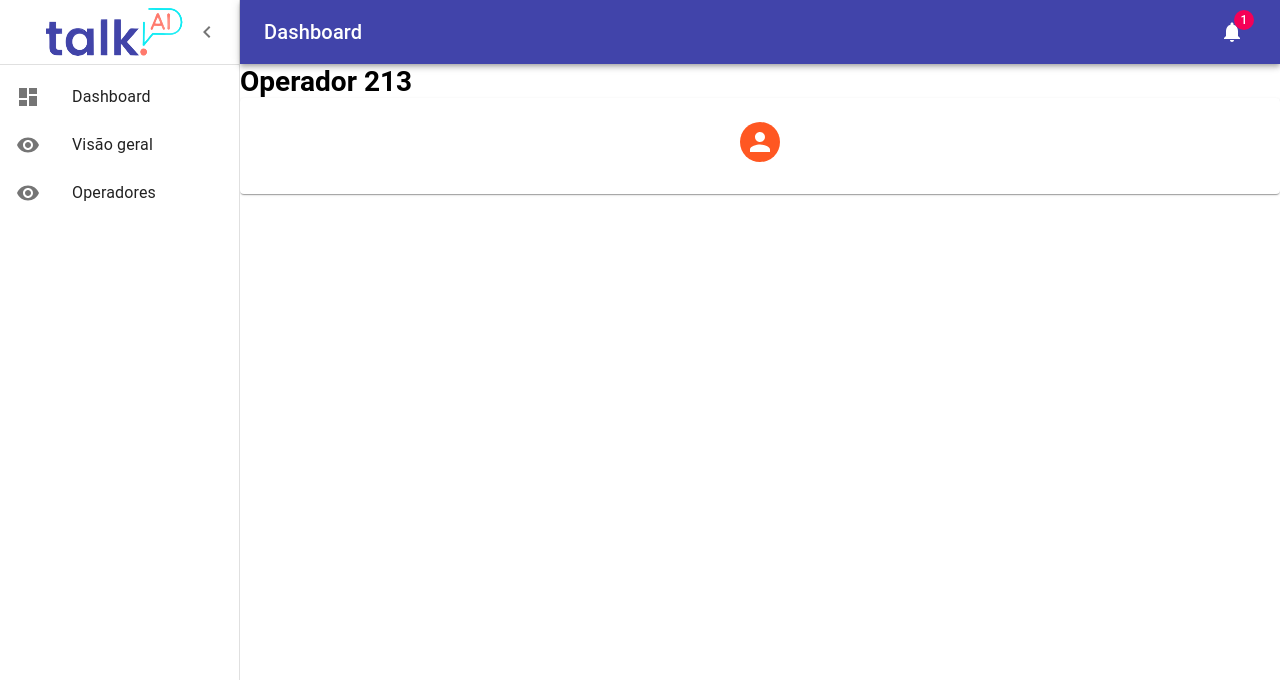
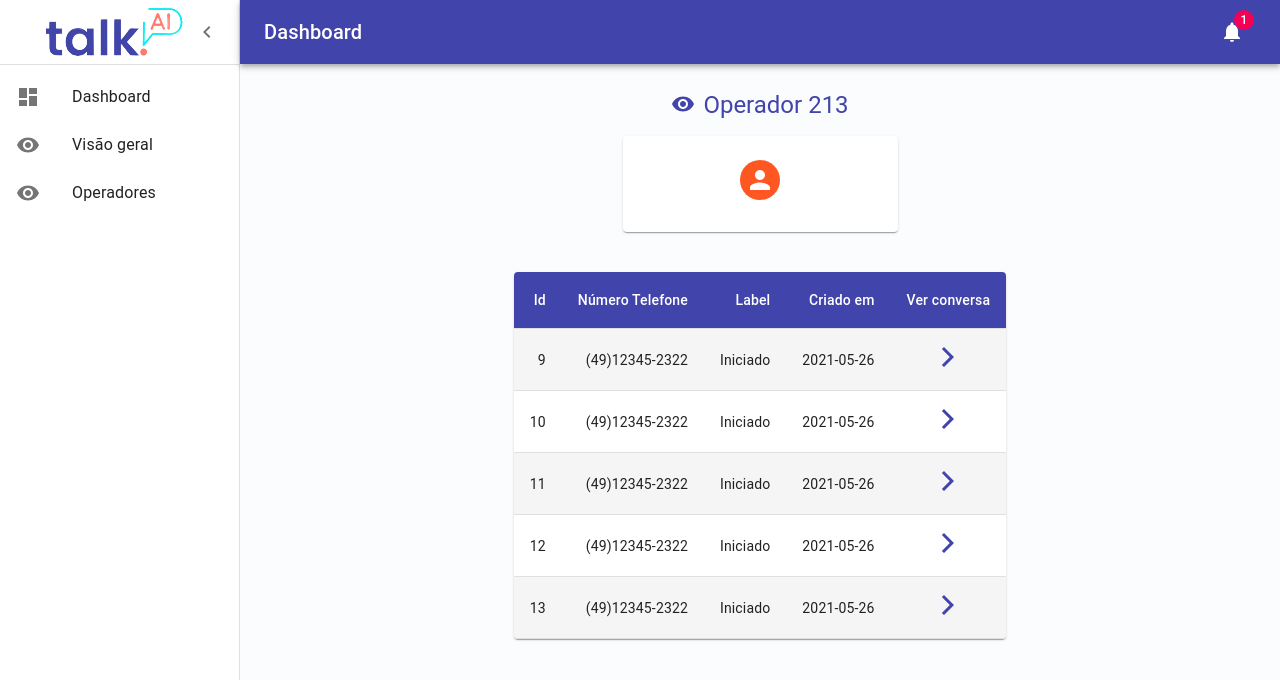
Before and after one commit to Arthurgallina1/talkai-dashboard, a React (Create React App) app: page /operadores/213 in a window 1280 px wide. Shown: the top 680 px of the page. Built offline with nearby package versions, Linux system fonts and the light colour scheme; what react-fusioncharts would draw is missing.

Commit message:
addtables

```diff
--- /dev/null
+++ b/src/components/commom/OperatorCard.js
@@ -0,0 +1,32 @@
+import React from 'react'
+import { Link } from 'react-router-dom'
+import { Grid } from '@material-ui/core'
+import { ArrowForwardIos } from '@material-ui/icons'
+import Avatar from 'components/commom/Avatar'
+import Card from 'components/commom/Card'
+
+export default function OperatorCard({ operator, showLink = false }) {
+  return (
+    <Card>
+      <Grid container direction="column" alignItems="center">
+        <Avatar />
+        {operator.name}
+      </Grid>
+      {showLink && (
+        <Grid
+          container
+          direction="column"
+          alignItems="center"
+          style={{ marginTop: 15 }}
+        >
+          <Link to={`/operadores/${213}`}>
+            <Grid container justify="center" alignItems="center">
+              <h4>{operator.id}</h4>
+              <ArrowForwardIos color="primary" fontSize="small" />
+            </Grid>
+          </Link>
+        </Grid>
+      )}
+    </Card>
+  )
+}
--- /dev/null
+++ b/src/components/commom/Table.js
@@ -0,0 +1,84 @@
+import React from 'react'
+import { withStyles, makeStyles } from '@material-ui/core/styles'
+import { ArrowForwardIos } from '@material-ui/icons'
+import {
+  Table,
+  TableBody,
+  TableCell,
+  TableContainer,
+  TableHead,
+  TableRow
+} from '@material-ui/core'
+import Paper from '@material-ui/core/Paper'
+
+const StyledTableCell = withStyles((theme) => ({
+  head: {
+    backgroundColor: theme.palette.primary.main,
+    color: theme.palette.common.white
+  },
+  body: {
+    fontSize: 14
+  }
+}))(TableCell)
+
+const StyledTableRow = withStyles((theme) => ({
+  root: {
+    '&:nth-of-type(odd)': {
+      backgroundColor: theme.palette.action.hover
+    }
+  }
+}))(TableRow)
+
+function createData(id, clientPhone, label, createdAt) {
+  return { id, clientPhone, label, createdAt }
+}
+
+const rows = [
+  createData(9, '(49)12345-2322', 'Iniciado', '2021-05-26'),
+  createData(10, '(49)12345-2322', 'Iniciado', '2021-05-26'),
+  createData(11, '(49)12345-2322', 'Iniciado', '2021-05-26'),
+  createData(12, '(49)12345-2322', 'Iniciado', '2021-05-26'),
+  createData(13, '(49)12345-2322', 'Iniciado', '2021-05-26')
+]
+
+const useStyles = makeStyles((theme) => ({
+  table: {
+    minWidth: 450,
+    [theme.breakpoints.down('sm')]: {
+      minWidth: 350
+    }
+  }
+}))
+
+export default function CustomizedTables() {
+  const classes = useStyles()
+
+  return (
+    <TableContainer component={Paper}>
+      <Table className={classes.table} aria-label="customized table">
+        <TableHead>
+          <TableRow>
+            <StyledTableCell align="right">Id</StyledTableCell>
+            <StyledTableCell align="right">Número Telefone</StyledTableCell>
+            <StyledTableCell align="right">Label</StyledTableCell>
+            <StyledTableCell align="right">Criado em</StyledTableCell>
+            <StyledTableCell align="right">Ver conversa</StyledTableCell>
+          </TableRow>
+        </TableHead>
+        <TableBody>
+          {rows.map((row) => (
+            <StyledTableRow key={row.id}>
+              <StyledTableCell align="right">{row.id}</StyledTableCell>
+              <StyledTableCell align="right">{row.clientPhone}</StyledTableCell>
+              <StyledTableCell align="right">{row.label}</StyledTableCell>
+              <StyledTableCell align="right">{row.createdAt}</StyledTableCell>
+              <StyledTableCell align="center">
+                <ArrowForwardIos color="primary" />
+              </StyledTableCell>
+            </StyledTableRow>
+          ))}
+        </TableBody>
+      </Table>
+    </TableContainer>
+  )
+}
--- a/src/components/commom/Text.js
+++ b/src/components/commom/Text.js
@@ -1,5 +1,10 @@
+import { Typography } from '@material-ui/core'
 import React from 'react'
 
-export default function Text() {
-  return <div></div>
+export default function Text({ children, variant = 'h5', color = 'primary' }) {
+  return (
+    <Typography color={color} variant={variant}>
+      {children}
+    </Typography>
+  )
 }
--- a/src/components/commom/Title.js
+++ b/src/components/commom/Title.js
@@ -1,10 +1,24 @@
 import React from 'react'
-import Typography from '@material-ui/core/Typography'
+import { Grid, Box, makeStyles } from '@material-ui/core'
+import Text from './Text'
 
-export default function Title(props) {
+const useStyles = makeStyles((theme) => ({
+  container: {
+    color: theme.palette.primary.main
+  }
+}))
+
+export default function Title({ children, icon = '' }) {
+  const classes = useStyles()
   return (
-    <Typography component="h2" variant="h6" color="primary" gutterBottom>
-      {props.children}
-    </Typography>
+    <Grid
+      container
+      justify="center"
+      alignItems="center"
+      className={classes.container}
+    >
+      <Box mr={1}>{!!icon && icon}</Box>
+      <Text>{children}</Text>
+    </Grid>
   )
 }
--- a/src/pages/Operador.js
+++ b/src/pages/Operador.js
@@ -1,9 +1,11 @@
 import React, { useEffect, useState } from 'react'
 import { useParams } from 'react-router-dom'
-import { Grid } from '@material-ui/core'
-import Card from 'components/commom/Card'
-import Avatar from 'components/commom/Avatar'
+import { Visibility } from '@material-ui/icons'
+import { Box, Grid } from '@material-ui/core'
 import Loading from 'components/commom/Loading'
+import Title from 'components/commom/Title'
+import OperatorCard from 'components/commom/OperatorCard'
+import Table from 'components/commom/Table'
 // import useFetch from 'hooks/useFetch'
 
 export default function Operador() {
@@ -38,30 +40,33 @@ export default function Operador() {
         setOperatorData(mock.data)
         // const response = await getOperatorsData()
         setLoading(false)
+        console.log(operatorData, mock.data)
       } catch (err) {
-        console.log(loading)
         setLoading(false)
       }
     }
-    console.debug('data', 12312)
-
     fetchData()
-  }, [])
+  }, [loading])
 
   return (
     <div>
       {loading ? (
         <Loading />
       ) : (
-        <>
-          <h1>Operador {operatorId} </h1>
-          <Card>
-            <Grid container direction="column" alignItems="center">
-              <Avatar />
-              {operatorData.name}
-            </Grid>
-          </Card>
-        </>
+        <Box p={3}>
+          <Title icon={<Visibility />}>Operador {operatorId}</Title>
+          <Grid
+            container
+            direction="column"
+            alignItems="center"
+            style={{ marginTop: 15 }}
+          >
+            <OperatorCard operator={operatorId} />
+            <Box mt={5}>
+              <Table />
+            </Box>
+          </Grid>
+        </Box>
       )}
     </div>
   )
--- a/src/pages/Operadores.js
+++ b/src/pages/Operadores.js
@@ -1,12 +1,31 @@
 import React, { useState, useEffect } from 'react'
-import { Link } from 'react-router-dom'
-import { Grid } from '@material-ui/core'
-import Avatar from 'components/commom/Avatar'
+import { Grid, makeStyles } from '@material-ui/core'
 import Loading from 'components/commom/Loading'
-import Card from 'components/commom/Card'
 import { getOperatorsData } from 'services/api'
+import Title from 'components/commom/Title'
+import { Visibility } from '@material-ui/icons'
+import OperatorCard from 'components/commom/OperatorCard'
+
+const useStyles = makeStyles((theme) => ({
+  container: {
+    padding: theme.spacing(2)
+  },
+  grid: {
+    marginTop: 30,
+    display: 'grid',
+    gridGap: '30px',
+    maxWidth: 400
+    // [theme.breakpoints.down('md')]: {
+    //   gridTemplateColumns: '1fr'
+    // }
+  },
+  card: {
+    padding: theme.spacing(2)
+  }
+}))
 
 export default function Operadores() {
+  const classes = useStyles()
   const [operatorsData, setOperatorsData] = useState([])
   const [loading, setLoading] = useState(true)
 
@@ -14,9 +33,14 @@ export default function Operadores() {
     const fetchData = async () => {
       try {
         const response = await getOperatorsData()
-        setOperatorsData(response.data)
-        setLoading(false)
+        if (response.success) {
+          setOperatorsData(response.data)
+          setLoading(false)
+        } else {
+          setLoading(false)
+        }
       } catch (err) {
+        console.log(err)
         setLoading(false)
       }
     }
@@ -25,28 +49,23 @@ export default function Operadores() {
   }, [])
 
   return (
-    <div>
-      <h1>operadores</h1>
+    <Grid
+      container
+      direction="column"
+      alignItems="center"
+      className={classes.container}
+    >
+      <Title icon={<Visibility />}>Operadores</Title>
       {loading ? (
         <Loading />
       ) : (
-        <Grid container>
+        <Grid container className={classes.grid}>
           {operatorsData.length > 0 &&
             operatorsData?.map((operator) => (
-              <Card key={operator.name}>
-                <Grid container direction="column" alignItems="center">
-                  <Avatar />
-                  {operator.name}
-                </Grid>
-                <Link to={`/operadores/${213}`}>
-                  <div>
-                    <h4>{operator.id}</h4>
-                  </div>
-                </Link>
-              </Card>
+              <OperatorCard key={operator.name} operator={operator} showLink />
             ))}
         </Grid>
       )}
-    </div>
+    </Grid>
   )
 }
--- a/src/pages/__layouts/auth.js
+++ b/src/pages/__layouts/auth.js
@@ -6,7 +6,9 @@ export const Content = styled.div`
   margin-top: 65px;
   /* margin: 65px auto 0 auto; */
   min-height: calc(100vh - 65px);
-  width: calc(100vw - 240px);
+  /* width: calc(100vw - 240px); */
+  width: calc(100vw);
+  background: #fbfcfe;
   /* border: 1px solid black; */
 `
 
--- a/src/styles/global.js
+++ b/src/styles/global.js
@@ -24,6 +24,7 @@ export default createGlobalStyle`
     }
     a {
         text-decoration: none;
+        color: inherit;
     }
     ul {
         list-style: none;
--- a/src/styles/theme.js
+++ b/src/styles/theme.js
@@ -4,6 +4,9 @@ export const theme = createMuiTheme({
   palette: {
     primary: {
       main: '#4144AA'
+    },
+    terciary: {
+      main: '#4E67B5'
     }
   }
 })
```
